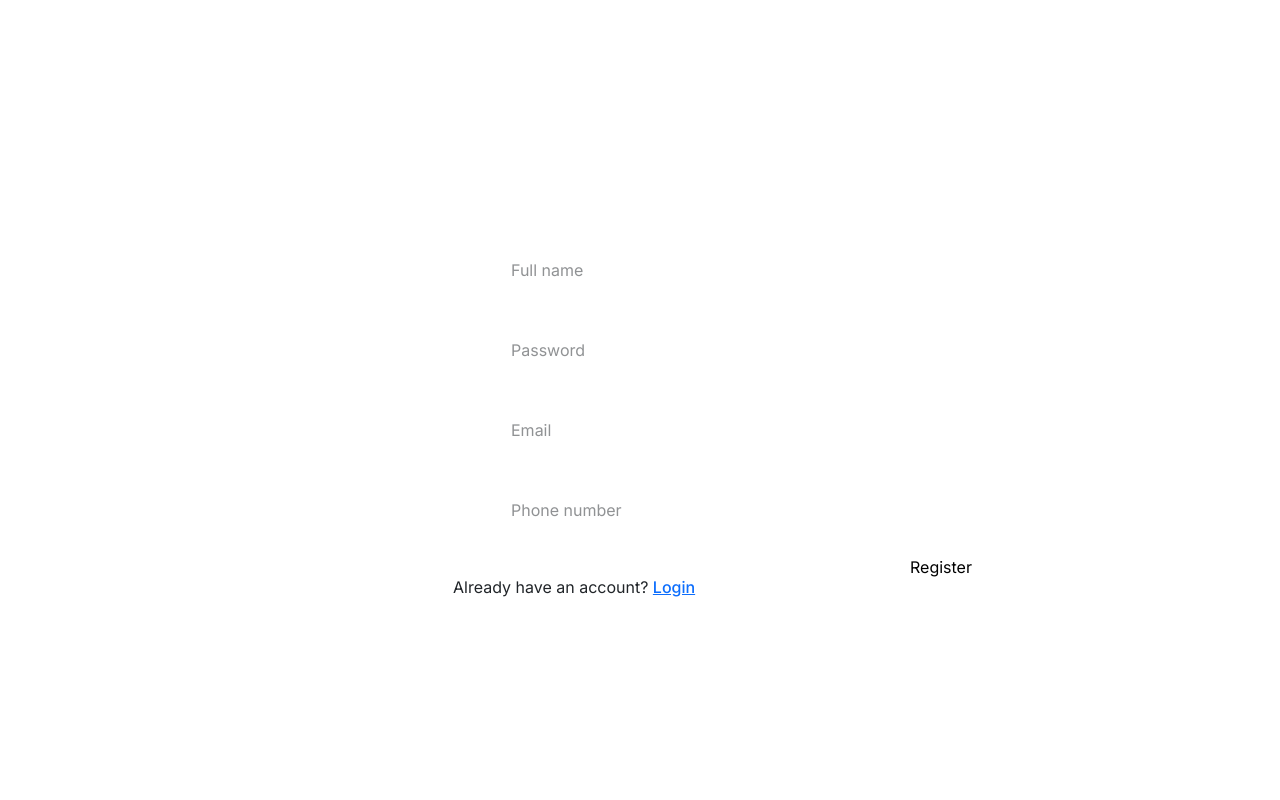
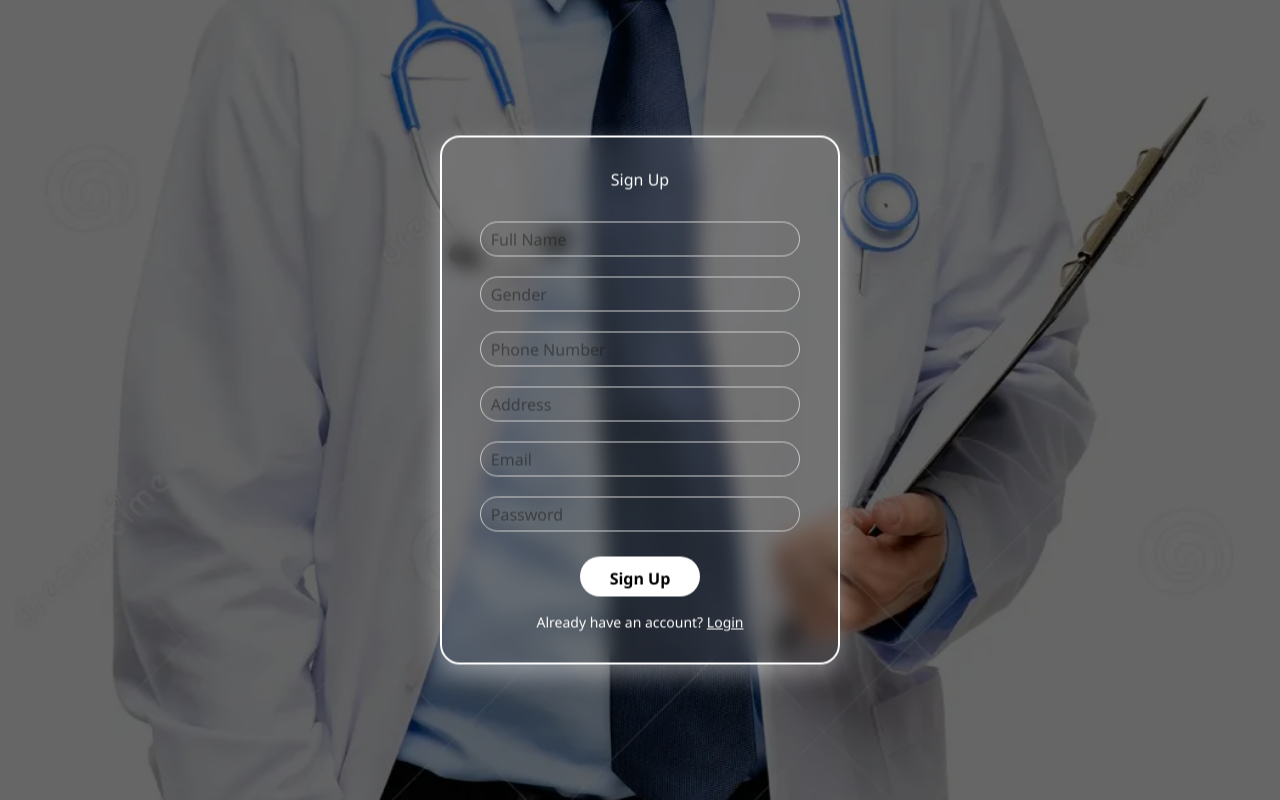
Before and after one commit to fhrginada/ClinicWebSite_Frontend, a Next.js app: page /signup in a window 1280 px wide. Built offline with nearby package versions, Linux system fonts and the light colour scheme; no server answers.

Commit message:
Final UI login and signup

```diff
--- a/app/login/Login.css
+++ b/app/login/Login.css
@@ -1,94 +1,115 @@
-.form_container{
-
-    display: flex;
-    flex-direction: column;
-    justify-content: center;
-    text-align: center;
-    position: absolute;
-    top:50%;
-    left:50%;
-    transform: translate(-50%,-50%);
-    padding: 20px;
-    z-index: 1;
-
-}
-
-.form_container form{
-
-    display: flex;
-    flex-direction: column;
-
-
-
-
-}
-
-
-
-
-input{
-
-    margin: 10px;
-    padding-left: 5px;
-    width: 500px;
-    height: 30px;
-    border-radius: 20px;
-
-
-}
-
-.fakebody{
-
-    position: absolute;
+/* Fake background */
+.fakebody {
+    position: fixed;
     top: 0;
     left: 0;
     height: 100%;
     width: 100%;
     background-image: url(/assets/OIP.webp);
     background-size: cover;
-
+    background-position: center;
+    z-index: 0;
 }
 
-#submit{
-
-    width: 100px;
-    height: 30px;
-    position: absolute;
-    left:77%;
-
-
-}
-
-.form_container p{
-
-    color: white;
-
-}
-
-.fakebody::after{
+.fakebody::after {
     content: "";
     position: absolute;
     top: 0;
     left: 0;
     width: 100%;
-    height: 105%;
-    background-color: rgba(0, 0, 0, 0.8);
-    border-radius: 2%;
+    height: 100%;
+    background-color: rgba(0, 0, 0, 0.6);
     pointer-events: none;
 }
 
-#id{
+/* Welcome message */
+.welcome {
+    position: absolute;
+    top: 5%;
+    left: 50%;
+    transform: translateX(-50%);
+    width: 80%;
+    max-width: 600px;
+    text-align: center;
+    z-index: 2;
+    color: white;
+    font-family: 'Segoe UI', Tahoma, Geneva, Verdana, sans-serif;
+    font-size: 24px;
+    font-weight: bold;
+}
+
+/* Window container for form */
+.form_container {
+    display: flex;
+    flex-direction: column;
+    justify-content: center;
+    align-items: center;
+    text-align: center;
+    position: absolute;
+    top: 50%;
+    left: 50%;
+    transform: translate(-50%, -50%);
+    padding: 30px 40px;
+    z-index: 2;
+    background-color: rgba(255, 255, 255, 0.1); /* شفاف شوي */
+    border-radius: 15px;
+    backdrop-filter: blur(10px); /* glass effect */
+    box-shadow: 0 10px 25px rgba(0,0,0,0.5); /* الظل تحت */
+    min-width: 320px;
+    max-width: 400px;
+    font-family: 'Segoe UI', Tahoma, Geneva, Verdana, sans-serif;
+}
+
+/* Form inside the window */
+.form_container form {
+    display: flex;
+    flex-direction: column;
+    align-items: center;
+    width: 100%;
+}
+
+/* Input fields */
+input {
+    margin: 10px 0;
+    padding-left: 10px;
+    width: 90%;
+    height: 35px;
+    border-radius: 20px;
+    border: 1px solid #ccc;
+    font-size: 16px;
+}
+
+/* Submit button */
+#submit {
+    width: 120px;
+    height: 40px;
+    margin-top: 15px;
+    border-radius: 20px;
+    border: none;
+    cursor: pointer;
+    background-color: #fff;
+    color: #000;
+    font-weight: bold;
+    font-size: 16px;
+    transition: 0.3s;
+}
+
+#submit:hover {
+    background-color: #f0f0f0;
+    transform: translateY(-2px);
+}
+
+/* Paragraph inside form */
+.form_container p {
+    color: white;
+    margin-top: 10px;
+    font-size: 14px;
+}
+
+/* ID text */
+#id {
     font-style: italic;
     color: white;
-
+    margin-top: 5px;
+    font-size: 14px;
 }
-
-.welcome{
-    position: absolute;
-    left: 50%;
-    top: 5%;
-    width: 35%;
-    transform: translate(-50%);
-    z-index: 1;
-
-}
--- a/app/login/page.jsx
+++ b/app/login/page.jsx
@@ -1,74 +1,48 @@
 "use client";
+
+import "./Login.css";
 import { useState } from "react";
-import { useAuth } from "@/src/context/AuthContext";
-import "./Login.css";
-import api from "@/src/api/api";
+import api from "../../api/api";
 
 export default function Login() {
-  const { login } = useAuth();
-
   const [email, setEmail] = useState("");
   const [password, setPassword] = useState("");
-  const [error, setError] = useState(null);
-  const [isSubmitting, setIsSubmitting] = useState(false);
+  const [error, setError] = useState("");
 
-  const onSubmit = async (e) => {
-    e.preventDefault();
-    setError(null);
-    setIsSubmitting(true);
-
+  const handleLogin = async () => {
     try {
-
-      await login({ email, password });
-
-
       const res = await api.post("/users/login", {
-        email,
-        password,
+        email: email,
+        password: password,
       });
 
       localStorage.setItem("token", res.data.token);
       localStorage.setItem("refreshToken", res.data.refreshToken);
-      localStorage.setItem("role", res.data.role);
 
-      const userRole = res.data.role;
-
-      if (userRole === "Doctor") {
-        window.location.href = "/doctor-dashboard";
-      } else if (userRole === "Nurse") {
-        window.location.href = "/nurse-dashboard";
-      } else if (userRole === "Patient") {
-        window.location.href = "/patient-dashboard";
-      } else if (userRole === "Admin") {
-        window.location.href = "/admin-dashboard";
-      } else {
-        window.location.href = "/";
-      }
+      alert("Login successful");
     } catch (err) {
-      const message = err?.message || "Email or password is incorrect";
-      setError(message);
-      setIsSubmitting(false);
+      setError("Email or password is incorrect");
     }
   };
 
   return (
     <>
+      {/* Welcome message */}
       <div className="welcome">
-        <h1 id="title">Welcome To Health Clinic</h1>
+        <h1 id="title">Welcome Back</h1>
       </div>
 
+      {/* Login form */}
       <div className="form_container">
-        <form onSubmit={onSubmit}>
+        <form onSubmit={(e) => e.preventDefault()}>
           <div className="user_div">
             <label htmlFor="user_field" style={{ color: "white" }}>
               Email
             </label>
             <input
               id="user_field"
-              type="email"
-              value={email}
+              type="text"
               onChange={(e) => setEmail(e.target.value)}
-              required
             />
           </div>
 
@@ -79,21 +53,20 @@ export default function Login() {
             <input
               id="pass_field"
               type="password"
-              value={password}
               onChange={(e) => setPassword(e.target.value)}
-              required
             />
           </div>
 
-          <div className="submit_btn" style={{ backgroundColor: "aqua" }}>
+          <div className="submit_btn">
             <input
-              type="submit"
+              type="button"
               id="submit"
-              value={isSubmitting ? "Signing in..." : "Submit"}
-              disabled={isSubmitting}
+              value="Sign in"
+              onClick={handleLogin}
             />
           </div>
 
+          {/* Error message */}
           {error && <p style={{ color: "red" }}>{error}</p>}
 
           <p>
@@ -105,6 +78,7 @@ export default function Login() {
         </form>
       </div>
 
+      {/* Background */}
       <div className="fakebody"></div>
     </>
   );
--- a/app/signup/page.jsx
+++ b/app/signup/page.jsx
@@ -1,13 +1,10 @@
 "use client";
+
+import "./register.css";
 import { useState } from "react";
-import { useAuth } from "@/src/context/AuthContext";
-import "./register.css";
-import "./bootstrap.min.css";
+import api from "../../api/api";
 
 export default function Signup() {
-  const { register } = useAuth();
-
-
   const [form, setForm] = useState({
     fullName: "",
     gender: "",
@@ -17,86 +14,66 @@ export default function Signup() {
     password: "",
   });
 
-
-  const [fullName, setFullName] = useState("");
-  const [email, setEmail] = useState("");
-  const [phoneNumber, setPhoneNumber] = useState("");
-  const [password, setPassword] = useState("");
-  const [error, setError] = useState(null);
-  const [isSubmitting, setIsSubmitting] = useState(false);
-
-  const onSubmit = async (e) => {
-    e.preventDefault();
-    setError(null);
-    setIsSubmitting(true);
+  const handleRegister = async () => {
     try {
-
-      await register({ fullName, email, phoneNumber, password });
+      await api.post("/users/register", form);
+      alert("Account created successfully");
+      window.location.href = "/login";
     } catch (err) {
-      const message = err?.message || "Registration failed.";
-      setError(message);
-      setIsSubmitting(false);
+      alert("Register failed");
+      console.error(err);
     }
   };
 
   return (
     <>
+      <div className="fakebody"></div>
       <div className="Register">
-        <form onSubmit={onSubmit}>
+        <h2>Sign Up</h2>
         <input
-            type="text"
-            placeholder="Full name"
           className="input1"
-            id="full_name"
-            value={fullName}
-            onChange={(e) => setFullName(e.target.value)}
+          placeholder="Full Name"
+          onChange={(e) => setForm({ ...form, fullName: e.target.value })}
         />
 
         <input
-            type="password"
-            placeholder="Password"
           className="input1"
-            id="pass"
-            value={password}
-            onChange={(e) => setPassword(e.target.value)}
-            required
+          placeholder="Gender"
+          onChange={(e) => setForm({ ...form, gender: e.target.value })}
         />
 
         <input
-            type="email"
-            placeholder="Email"
           className="input1"
-            id="email"
-            value={email}
-            onChange={(e) => setEmail(e.target.value)}
-            required
+          placeholder="Phone Number"
+          onChange={(e) => setForm({ ...form, phoneNumber: e.target.value })}
         />
 
         <input
-            type="tel"
-            placeholder="Phone number"
           className="input1"
-            id="tel"
-            value={phoneNumber}
-            onChange={(e) => setPhoneNumber(e.target.value)}
+          placeholder="Address"
+          onChange={(e) => setForm({ ...form, address: e.target.value })}
         />
 
-          {error && (
-            <div style={{ color: "#fff", marginTop: "10px" }}>{error}</div>
-          )}
+        <input
+          className="input1"
+          placeholder="Email"
+          onChange={(e) => setForm({ ...form, email: e.target.value })}
+        />
 
         <input
-            type="submit"
-            value={isSubmitting ? "Registering..." : "Register"}
-            className="btn"
-            id="btn"
-            disabled={isSubmitting}
+          className="input1"
+          type="password"
+          placeholder="Password"
+          onChange={(e) => setForm({ ...form, password: e.target.value })}
         />
 
-          <p style={{ marginTop: 12 }}>
+        <button id="btn" onClick={handleRegister}>
+          Sign Up
+        </button>
+
+        <p className="login-link">
           Already have an account? <a href="/login">Login</a>
         </p>
-        </form>
       </div>
     </>
   );
--- a/app/signup/register.css
+++ b/app/signup/register.css
@@ -1,39 +1,6 @@
-.input1{
-
-    margin: 50px;
-    padding-left: 8px;
-    width: 500px;
-    height: 30px;
-    border-radius: 20px;
-    display: block;
-
-
-}
-
-
-.Register{
-
-    position: absolute;
-    top:25%;
-    left: 35%;
-    height: 500px;
-    border: 5px solid;
-    border-color: white;
-    border-radius: 20px;
-    z-index: 1;
-    box-shadow: 0 0 15px 3px white;
-
-
-
-;
-
-
-
-}
-
-.fakebody{
-
-    position: absolute;
+/* Fake background */
+.fakebody {
+  position: fixed;
   top: 0;
   left: 0;
   width: 100%;
@@ -41,34 +8,81 @@
   background-image: url(/assets/portrait-confident-young-doctor-white-background-smiling-31030985.webp);
   background-size: cover;
   background-position: center;
-
-
+  z-index: 0;
 }
 
-.fakebody::after{
+.fakebody::after {
   content: "";
   position: absolute;
   top: 0;
   left: 0;
   width: 100%;
-    height: 105%;
-    background-color: rgba(0, 0, 0, 0.8);
-    border-radius: 2%;
+  height: 100%;
+  background-color: rgba(0, 0, 0, 0.6);
   pointer-events: none;
 }
 
+/* Register window */
+.Register {
+  position: absolute;
+  top: 50%;
+  left: 50%;
+  transform: translate(-50%, -50%);
+  width: 400px;
+  padding: 30px 20px;
+  border-radius: 20px;
+  border: 2px solid white;
+  box-shadow: 0 10px 25px rgba(255, 255, 255, 0.4);
+  backdrop-filter: blur(10px);
+  background-color: rgba(255, 255, 255, 0.1);
+  z-index: 1;
+  display: flex;
+  flex-direction: column;
+  align-items: center;
+  font-family: 'Segoe UI', Tahoma, Geneva, Verdana, sans-serif;
+}
 
+.Register h2 {
+  color: white;
+  margin-bottom: 20px;
+}
 
-#btn{
+.input1 {
+  margin: 10px 0;
+  padding-left: 10px;
+  width: 90%;
+  height: 35px;
+  border-radius: 20px;
+  border: 1px solid #ccc;
+  font-size: 16px;
+}
 
-    width: 100px;
-    height: 30px;
+/* Sign Up button */
+#btn {
+  width: 120px;
+  height: 40px;
   border-radius: 20px;
-    position: absolute;
-    left: 73%;
-    top: 70%;
-    color:black;
+  border: none;
+  cursor: pointer;
   background-color: white;
+  color: black;
+  font-weight: bold;
+  margin-top: 15px;
+  transition: 0.3s;
+}
 
+#btn:hover {
+  background-color: #f0f0f0;
+  transform: translateY(-2px);
+}
 
+.login-link {
+  color: white;
+  margin-top: 15px;
+  font-size: 14px;
 }
+
+.login-link a {
+  color: #fff;
+  text-decoration: underline;
+}
```
Lines whose indentation alone changed are shown as unchanged.
